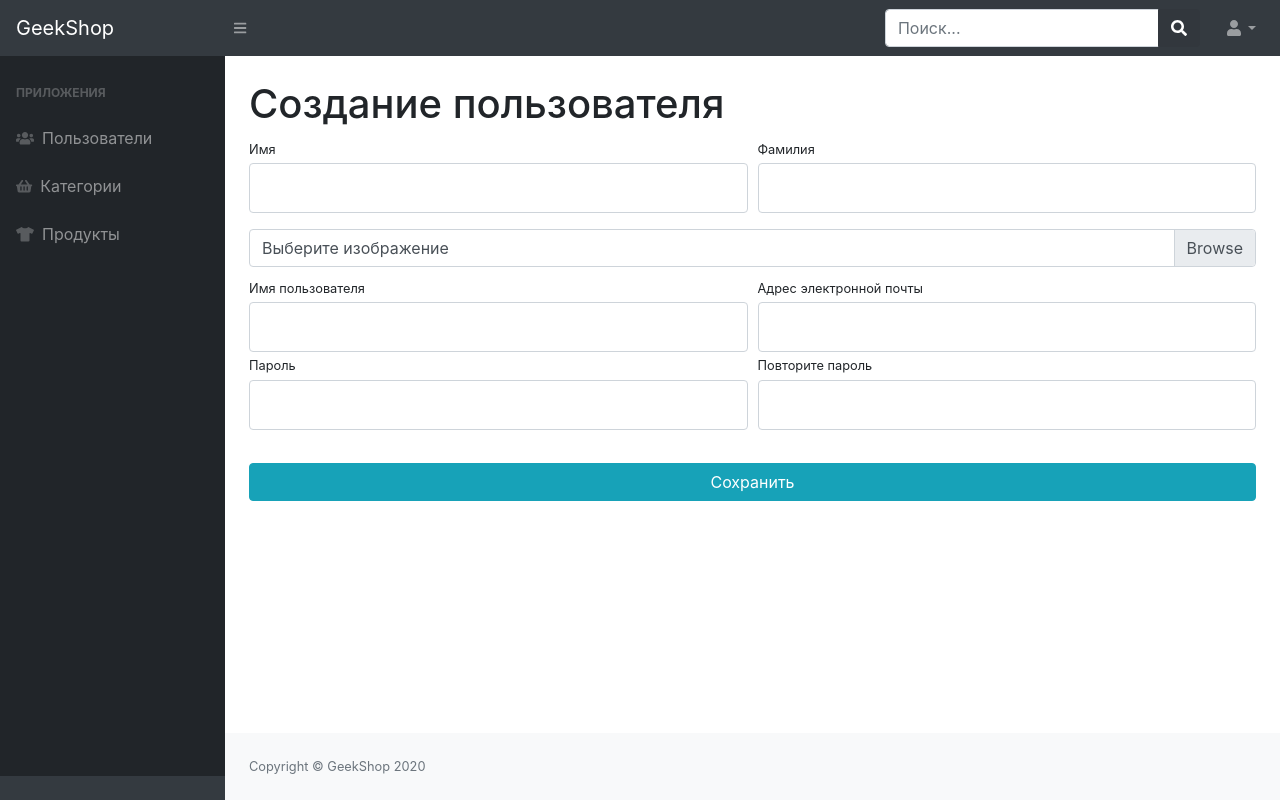
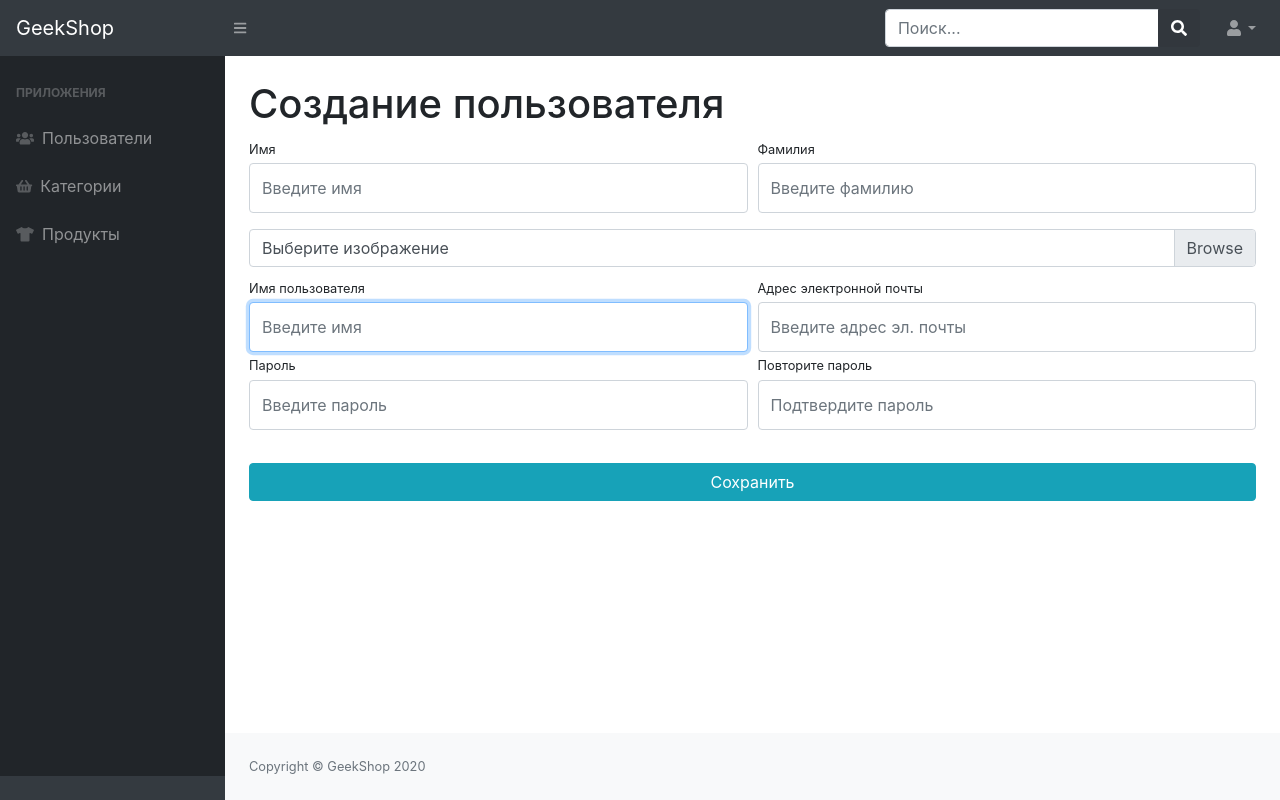
Before and after one commit to Korollayre/Basic_Django, a Django app: page /admin-staff/users-create/ in a window 1280 px wide. Run offline with Django 3.2, Linux system fonts and the light colour scheme; parts of the project's set-up code (start-up, migrations or seed data) failed here and were passed over; some libraries are stand-ins or nearby versions.

Commit message:
Added create page for admin users

```diff
--- /dev/null
+++ b/admins/forms.py
@@ -0,0 +1,12 @@
+from django import forms
+from users.forms import UserRegistrationForm
+from users.models import User
+
+
+class UserAdminRegistrationForm(UserRegistrationForm):
+    image = forms.ImageField(widget=forms.FileInput(attrs={
+        'class': 'custom-file-input'}), required=False)
+
+    class Meta:
+        model = User
+        fields = ('username', 'email', 'image', 'first_name', 'last_name', 'password1', 'password2')
--- a/admins/templates/admins/admin-users-create.html
+++ b/admins/templates/admins/admin-users-create.html
@@ -3,52 +3,50 @@
     <main>
         <div class="container-fluid">
             <h1 class="mt-4">Создание пользователя</h1>
-            <form action="">
+            <form action=""{% url 'admins:admin_users_create' %} method="post" enctype="multipart/form-data">
+                {% csrf_token %}
                 <div class="form-row">
                     <div class="col-lg-6">
                         <div class="form-group">
-                            <label class="small mb-1" for="inputFirstName">Имя</label>
-                            <input class="form-control py-4" id="inputFirstName" type="text"/>
+                            <label class="small mb-1" for="{{ form.first_name.id_for_label }}">Имя</label>
+                            {{ form.first_name }}
                         </div>
                     </div>
                     <div class="col-lg-6">
                         <div class="form-group">
-                            <label class="small mb-1" for="inputLastName">Фамилия</label>
-                            <input class="form-control py-4" id="inputLastName" type="text"/>
+                            <label class="small mb-1" for="{{ form.last_name.id_for_label }}">Фамилия</label>
+                            {{ form.last_name }}
                         </div>
                     </div>
                 </div>
                 <div class="form-row mb-2">
                     <div class="col-lg-12">
                         <div class="custom-file">
-                            <input type="file" class="custom-file-input" id="userAvatar" size="50">
-                            <label class="custom-file-label" for="userAvatar">Выберите изображение</label>
+                            {{ form.image }}
+                            <label class="custom-file-label" for="{{ form.image.id_for_label }}">Выберите
+                                изображение</label>
                         </div>
                     </div>
                 </div>
                 <div class="form-row">
                     <div class="col-lg-6">
-                        <label class="small mb-1" for="inputUsername">Имя пользователя</label>
-                        <input class="form-control py-4" id="inputUsername" type="text"
-                               aria-describedby="usernameHelp"/>
+                        <label class="small mb-1" for="{{ form.username.id_for_label }}">Имя пользователя</label>
+                        {{ form.username }}
                     </div>
                     <div class="col-lg-6">
-                        <label class="small mb-1" for="inputEmailAddress">Адрес электронной
+                        <label class="small mb-1" for="{{ form.email.id_for_label }}">Адрес электронной
                             почты</label>
-                        <input class="form-control py-4" id="inputEmailAddress" type="email"
-                               aria-describedby="emailHelp"/>
+                        {{ form.email }}
                     </div>
                 </div>
                 <div class="form-row">
                     <div class="col-lg-6">
-                        <label class="small mb-1" for="inputPassword1">Пароль</label>
-                        <input class="form-control py-4" id="inputPassword1" type="text"
-                               aria-describedby="password1Help"/>
+                        <label class="small mb-1" for="{{ form.password1.id_for_label }}">Пароль</label>
+                        {{ form.password1 }}
                     </div>
                     <div class="col-lg-6">
-                        <label class="small mb-1" for="inputPassword2">Повторите пароль</label>
-                        <input class="form-control py-4" id="inputPassword2" type="text"
-                               aria-describedby="password2Help"/>
+                        <label class="small mb-1" for="{{ form.password2.id_for_label }}">Повторите пароль</label>
+                        {{ form.password2 }}
                     </div>
                 </div>
                 <div class="form-row">
--- a/admins/views.py
+++ b/admins/views.py
@@ -1,20 +1,35 @@
-from django.shortcuts import render
+from django.shortcuts import render, HttpResponseRedirect
+from django.contrib import messages
+from django.urls import reverse
 
 from users.models import User
+from admins.forms import UserAdminRegistrationForm
 
 
 def index(request):
-    return render(request, 'admins/index.html')
+    context = {'title': 'Админ-панель'}
+    return render(request, 'admins/index.html', context)
 
 
 def admin_users(request):
-    context = {'users': User.objects.all()}
+    context = {'title': 'Админ-панель - Пользователи',
+               'users': User.objects.all()}
     return render(request, 'admins/admin-users-read.html', context)
 
 
 def admin_users_create(request):
-    return render(request, 'admins/admin-users-create.html')
+    if request.method == 'POST':
+        form = UserAdminRegistrationForm(data=request.POST, files=request.FILES)
+        if form.is_valid():
+            form.save()
+            messages.success(request, 'Пользователь успешно создан.')
+            return HttpResponseRedirect(reverse('admins:admin_users'))
+    else:
+        form = UserAdminRegistrationForm()
+    context = {'title': 'Админ-панель - Создание пользователя', 'form': form}
+    return render(request, 'admins/admin-users-create.html', context)
 
 
 def admin_users_update_delete(request):
-    return render(request, 'admins/admin-users-update-delete.html')
+    context = {'title': 'Админ-панель - Изменение пользователя'}
+    return render(request, 'admins/admin-users-update-delete.html', context)
```
